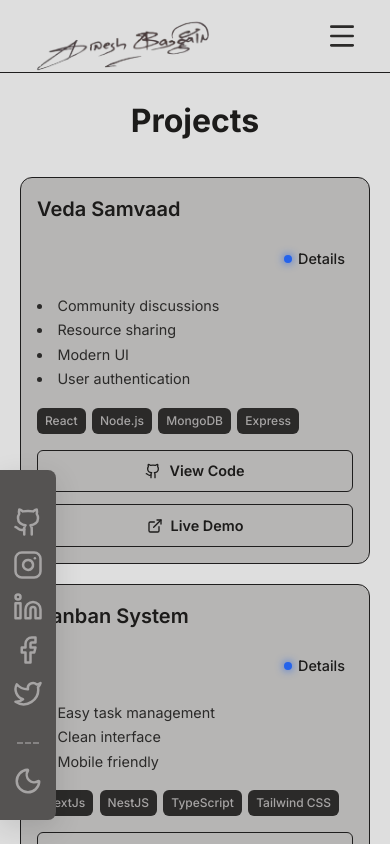
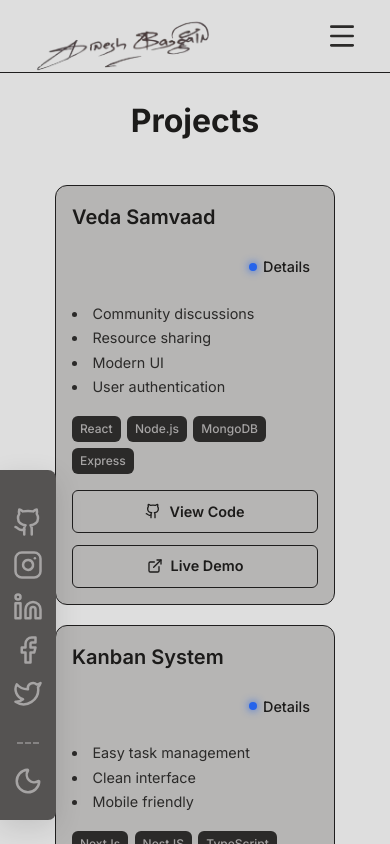
Before and after one commit to dinesh-bazgain/Portfolio, a Next.js app: page /project in a window 390 px wide. Built offline with nearby package versions, Linux system fonts and the light colour scheme; a web font is replaced by a local one.

Commit message:
feat(project): implement responsive carousel layout and enhance project grid styling

```diff
--- a/src/app/project/ProjectListClient.tsx
+++ b/src/app/project/ProjectListClient.tsx
@@ -2,7 +2,6 @@
 
 import React, { useState } from "react";
 import { Github, ExternalLink } from "lucide-react";
-import PageNavigation from "@/components/navigation/PageNavigation";
 import ProjectModal from "@/components/modals/ProjectModal";
 import "./project.css";
 
@@ -24,7 +23,13 @@ type Project = {
 
 const projects = projectsData as Project[];
 
-export default function ProjectListClient() {
+interface ProjectListClientProps {
+  isCarousel?: boolean;
+}
+
+export default function ProjectListClient({
+  isCarousel = false,
+}: ProjectListClientProps) {
   const [selectedProject, setSelectedProject] = useState<Project | null>(null);
   const [isModalOpen, setIsModalOpen] = useState(false);
 
@@ -38,6 +43,85 @@ export default function ProjectListClient() {
     setTimeout(() => setSelectedProject(null), 200);
   };
 
+  // Carousel mode - horizontal scroll for SPA
+  if (isCarousel) {
+    return (
+      <>
+        <section className="projects-carousel-section" id="projects">
+          <div className="projects-carousel">
+            {projects.map((project) => (
+              <div key={project.slug} className="project-card carousel-card">
+                <div className="project-card-header">
+                  <div className="project-card-title-section">
+                    <h3 className="project-card-title">{project.title}</h3>
+                  </div>
+                  <button
+                    className="project-details-button"
+                    onClick={() => openModal(project)}
+                    aria-label={`View details for ${project.title}`}
+                  >
+                    <span className="details-indicator"></span>
+                    Details
+                  </button>
+                </div>
+
+                <div className="project-card-content">
+                  <ul className="project-features">
+                    {project.features.slice(0, 3).map((feature, idx) => (
+                      <li key={idx}>{feature}</li>
+                    ))}
+                  </ul>
+
+                  <div className="project-tags">
+                    {project.tags.map((tag, idx) => (
+                      <span key={idx} className="project-tag">
+                        {tag}
+                      </span>
+                    ))}
+                  </div>
+
+                  <div className="project-card-actions">
+                    {project.codeUrl && (
+                      <a
+                        href={project.codeUrl}
+                        target="_blank"
+                        rel="noopener noreferrer"
+                        className="project-action-button project-action-code"
+                      >
+                        <Github size={16} />
+                        Code
+                      </a>
+                    )}
+                    {project.liveUrl && (
+                      <a
+                        href={project.liveUrl}
+                        target="_blank"
+                        rel="noopener noreferrer"
+                        className="project-action-button project-action-demo"
+                      >
+                        <ExternalLink size={16} />
+                        Live
+                      </a>
+                    )}
+                  </div>
+                </div>
+              </div>
+            ))}
+          </div>
+        </section>
+
+        <ProjectModal
+          project={selectedProject}
+          isOpen={isModalOpen}
+          onClose={closeModal}
+        />
+      </>
+    );
+  }
+
+  // Grid mode - original layout for /project page
+  const shouldScroll = projects.length > 3;
+
   return (
     <main className="project-page">
       <section className="projects-section" id="projects">
@@ -46,7 +130,10 @@ export default function ProjectListClient() {
             <h2 className="projects-title">Projects</h2>
           </div>
 
-          <div className="projects-grid">
+          <div className="projects-grid-wrapper">
+            <div
+              className={`projects-grid ${shouldScroll ? "scrollable" : "centered"}`}
+            >
               {projects.map((project) => (
                 <div key={project.slug} className="project-card">
                   <div className="project-card-header">
@@ -107,9 +194,8 @@ export default function ProjectListClient() {
               ))}
             </div>
           </div>
+        </div>
       </section>
-
-      <PageNavigation currentPage="/project" />
 
       <ProjectModal
         project={selectedProject}
--- a/src/app/project/project.css
+++ b/src/app/project/project.css
@@ -52,12 +52,49 @@ body {
 }
 
 .projects-grid {
-  display: grid;
-  grid-template-columns: repeat(auto-fit, minmax(min(100%, 350px), 1fr));
+  display: flex;
   gap: 1.5rem;
+  scroll-behavior: smooth;
+  -webkit-overflow-scrolling: touch;
+  scrollbar-width: thin;
+  scrollbar-color: var(--accent) var(--muted);
+}
+
+.projects-grid.scrollable {
+  overflow-x: auto;
+  scroll-snap-type: x mandatory;
+  padding: 0.5rem 2rem 1rem;
+  margin: 0 -2rem;
+}
+
+.projects-grid.centered {
+  justify-content: center;
+  flex-wrap: wrap;
+  padding: 0.5rem 0 1rem;
+}
+
+.projects-grid::-webkit-scrollbar {
+  height: 8px;
+}
+
+.projects-grid::-webkit-scrollbar-track {
+  background: var(--muted);
+  border-radius: 4px;
+}
+
+.projects-grid::-webkit-scrollbar-thumb {
+  background: var(--accent);
+  border-radius: 4px;
+}
+
+.projects-grid::-webkit-scrollbar-thumb:hover {
+  background: var(--primary);
 }
 
 .project-card {
+  flex: 0 0 calc((100% - 3rem) / 3 - 40px);
+  min-width: 280px;
+  scroll-snap-align: center;
   background: var(--card);
   border: 1px solid var(--border);
   border-radius: 12px;
@@ -237,14 +274,25 @@ body {
 }
 
 /* Responsive */
+@media (max-width: 1024px) {
+  .project-card {
+    flex: 0 0 calc((100% - 1.5rem) / 2 - 30px);
+    min-width: 260px;
+  }
+}
+
 @media (max-width: 768px) {
   .project-page {
     margin: 1.5rem 1rem;
   }
 
   .projects-grid {
-    grid-template-columns: 1fr;
     gap: 1.25rem;
+  }
+
+  .project-card {
+    flex: 0 0 80%;
+    min-width: 240px;
   }
 
   .project-card-header {
```
Lines whose indentation alone changed are shown as unchanged.
